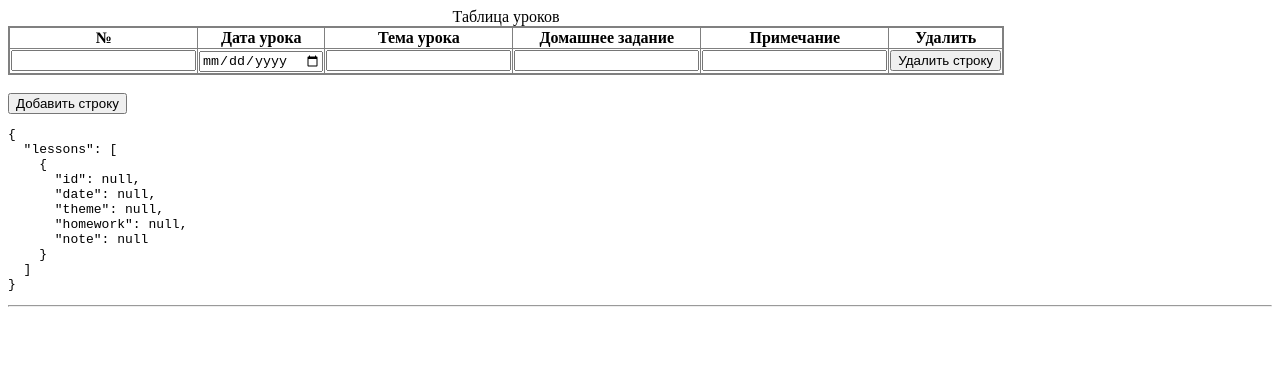
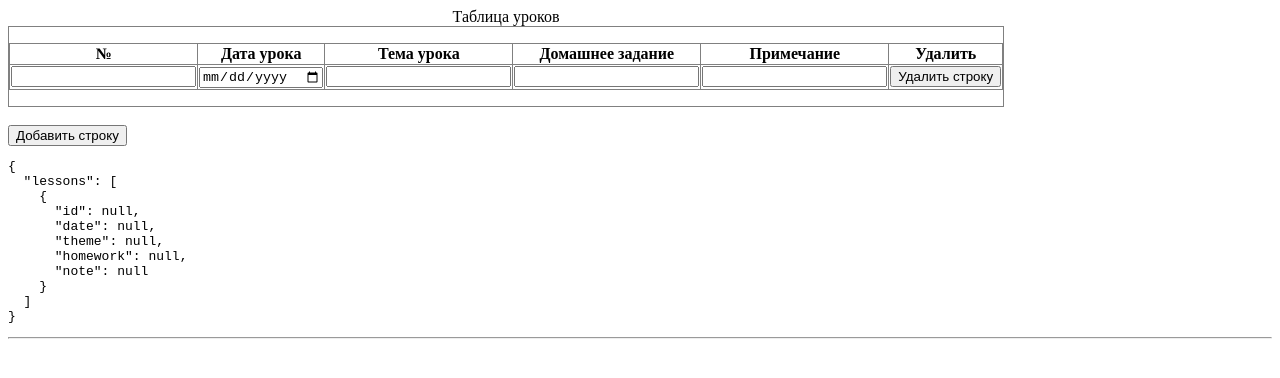
Before and after one commit to aprricod/angular-card6-task5-old, an Angular app: page / in a window 1280 px wide. Shown: the top 378 px of the page. Built offline with nearby package versions, Linux system fonts and the light colour scheme.

Commit message:
create new rows fixed

```diff
--- a/src/app/mod1/mod1.component.html
+++ b/src/app/mod1/mod1.component.html
@@ -1,12 +1,9 @@
-<form [formGroup]="form" novalidate>
+<form [formGroup]="form">
   <table>
     <caption>
       Таблица уроков
     </caption>
-    <div
-      *ngFor="let item of lessons.controls; let i = index"
-      formArrayName="lessons"
-    >
+    <p formArrayName="lessons">
       <tr>
         <th>№</th>
         <th>Дата урока</th>
@@ -15,7 +12,11 @@
         <th>Примечание</th>
         <th>Удалить</th>
       </tr>
-      <tr [formGroupName]="i">
+
+      <tr
+        *ngFor="let item of getLessons.controls; let i = index"
+        [formGroupName]="i"
+      >
         <td>
           <input type="number" formControlName="id" />
         </td>
@@ -35,7 +36,7 @@
           <button (click)="deleteRow(i)">Удалить строку</button>
         </td>
       </tr>
-    </div>
+    </p>
   </table>
   <br />
   <button style="margin-right: 10px" (click)="addRow()">Добавить строку</button>
@@ -99,3 +100,43 @@
   <button style="margin-right: 10px" (click)="addRow()">Добавить строку</button
   ><button (click)="deleteRow()">Удалить строку</button>
 </form> -->
+
+<!-- !рабочая таблица -->
+<!-- <table>
+  <caption>
+    Таблица уроков
+  </caption>
+  <div
+    *ngFor="let item of getLessons.controls; let i = index"
+    formArrayName="lessons"
+  >
+    <tr>
+      <th>№</th>
+      <th>Дата урока</th>
+      <th>Тема урока</th>
+      <th>Домашнее задание</th>
+      <th>Примечание</th>
+      <th>Удалить</th>
+    </tr>
+    <tr [formGroupName]="i">
+      <td>
+        <input type="number" formControlName="id" />
+      </td>
+      <td>
+        <input type="date" formControlName="date" />
+      </td>
+      <td>
+        <input type="text" formControlName="theme" />
+      </td>
+      <td>
+        <input type="text" formControlName="homework" />
+      </td>
+      <td>
+        <input type="text" formControlName="note" />
+      </td>
+      <td>
+        <button (click)="deleteRow(i)">Удалить строку</button>
+      </td>
+    </tr>
+  </div>
+</table> -->
--- a/src/app/mod1/mod1.component.ts
+++ b/src/app/mod1/mod1.component.ts
@@ -1,5 +1,11 @@
 import { Component, OnInit } from '@angular/core';
-import { FormArray, FormBuilder, FormGroup, Validators } from '@angular/forms';
+import {
+  FormArray,
+  FormBuilder,
+  FormControl,
+  FormGroup,
+  Validators,
+} from '@angular/forms';
 import { Mod1Service } from './mod1.service';
 
 @Component({
@@ -13,18 +19,26 @@ export class Mod1Component implements OnInit {
     this.form = fb.group({
       lessons: fb.array([
         fb.group({
-          id: fb.control(null, [Validators.required, Validators.minLength(23)]),
+          id: fb.control(null, [
+            Validators.required,
+            Validators.min(3),
+            Validators.max(10),
+          ]),
           date: fb.control(null, Validators.required),
           theme: fb.control(null, Validators.required),
-          homework: fb.control(null),
+          homework: fb.control(null, Validators.required),
           note: fb.control(null),
         }),
       ]),
     });
   }
 
-  get lessons() {
+  get getLessons() {
     return this.form.get('lessons') as FormArray;
+  }
+
+  get getId() {
+    return this.form.get('id') as FormControl;
   }
 
   addRow() {
@@ -52,7 +66,7 @@ export class Mod1Component implements OnInit {
     if (index > 0) {
       (this.form.get('lessons') as FormArray).removeAt(index);
     } else {
-      alert('Нельзя удалить единственную строку!');
+      alert('Эту строку нельзя удалить!');
     }
   }
 
```
